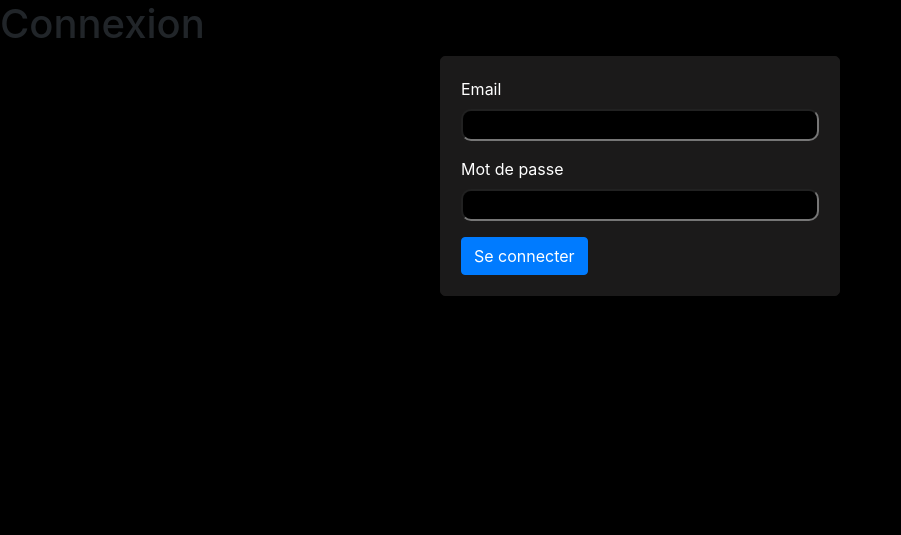
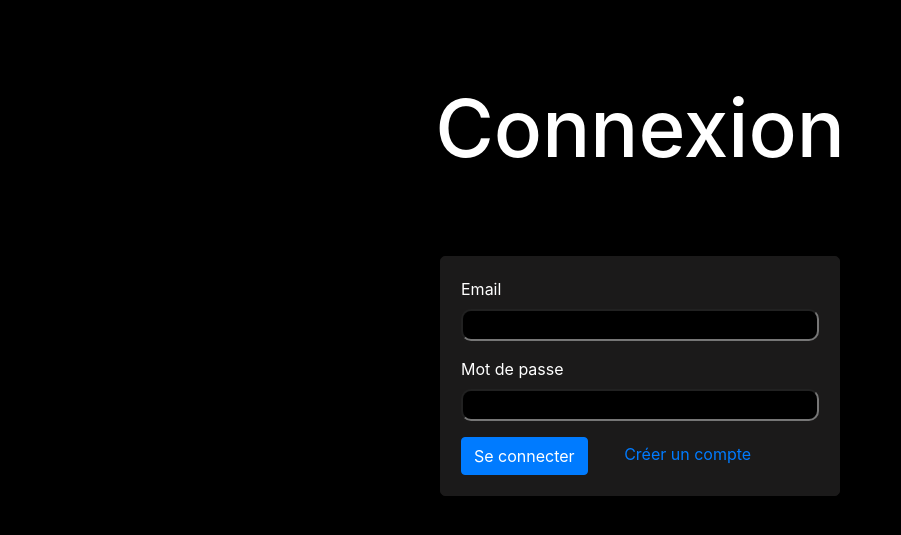
Before and after one commit to ThomasRABILLON/SAE_PHP, a PHP site: page /login in a window 1280 px wide. Shown: the top 535 px of the page, without its empty margins (0-901 px from the left). Run offline with PHP 8.4, Linux system fonts and the light colour scheme.

Commit message:
Ajout du login fini

```diff
--- a/static/connectBaseLayout.css
+++ b/static/connectBaseLayout.css
@@ -17,7 +17,8 @@ body {
   background-color: black;
 }
 
-.titreregister {
+.titreregister,
+h1 {
   margin-top: 1em;
   margin-bottom: 1em;
   color: white;
@@ -37,3 +38,7 @@ body {
   height: 2em;
   border-radius: 10px;
 }
+
+#lienregister {
+  margin-left: 2em;
+}
--- a/templates/login.php
+++ b/templates/login.php
@@ -20,6 +20,7 @@ ob_start();
             }
             ?>
             <button type="submit" class="btn btn-primary">Se connecter</button>
+            <a id="lienregister" href="/register">Créer un compte</a>
         </form>
     </div>
 </div>
```
